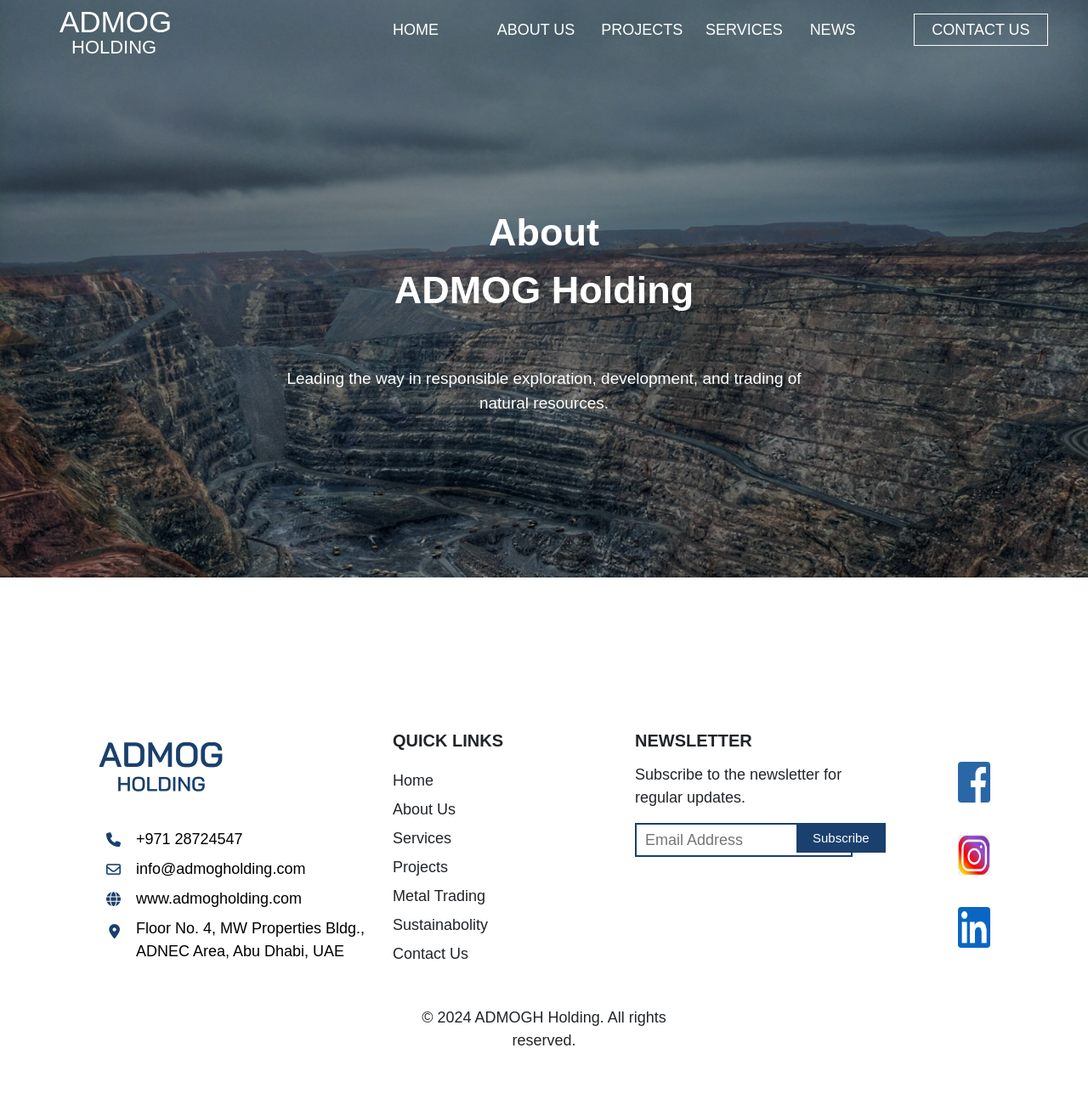
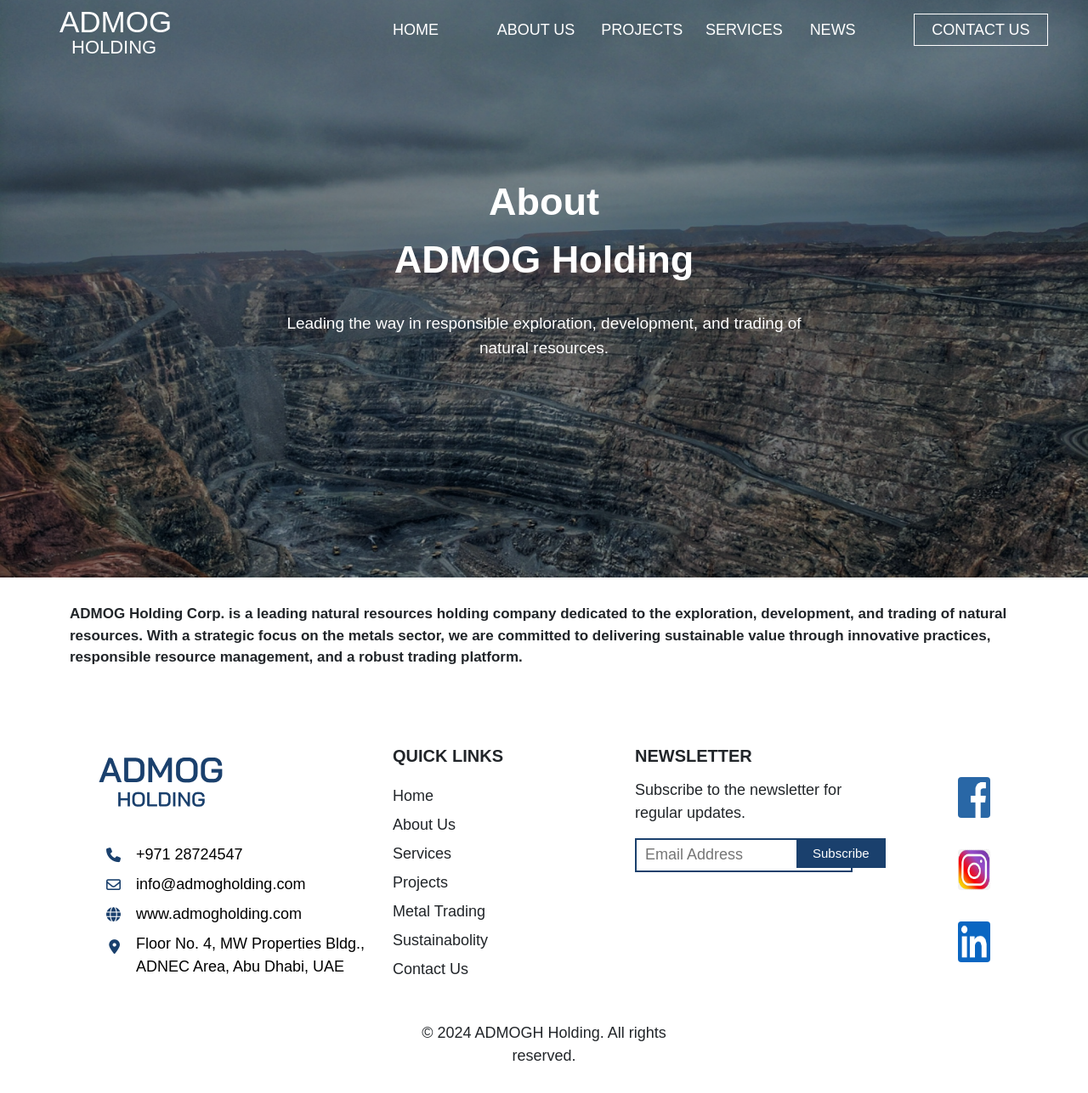
Before and after one commit to nidhik3/new, a CodeIgniter app: page /c1/about in a window 1280 px wide. Shown: the whole page at 85% size. Before the commit the page ends 1231 px from the top, so only its background shows below. Run offline with CodeIgniter, Linux system fonts and the light colour scheme; some libraries are stand-ins or nearby versions; some web fonts are replaced.

Commit message:
aboust-start

```diff
--- a/application/views/about.php
+++ b/application/views/about.php
@@ -5,4 +5,10 @@
             ADMOG Holding</p>
             <p class="bannerp " >Leading the way in responsible exploration, development, and trading of natural resources.</p>
         </div>
-    </section>
+ </section>
+
+ <section>
+    <div class="container">
+        <p class="p-para">ADMOG Holding Corp. is a leading natural resources holding company dedicated to the exploration, development, and  trading of natural resources. With a strategic focus on the metals sector, we are committed to delivering sustainable value through innovative practices, responsible resource management, and a robust trading platform.</p>
+    </div>
+ </section>
--- a/assets/css/style.css
+++ b/assets/css/style.css
@@ -162,7 +162,7 @@ a, a:hover{
 .image-container {
     position: relative;
     width: 100%;
-    height: 100vh;
+    /* height: 100vh; */
 }
 
 
```
